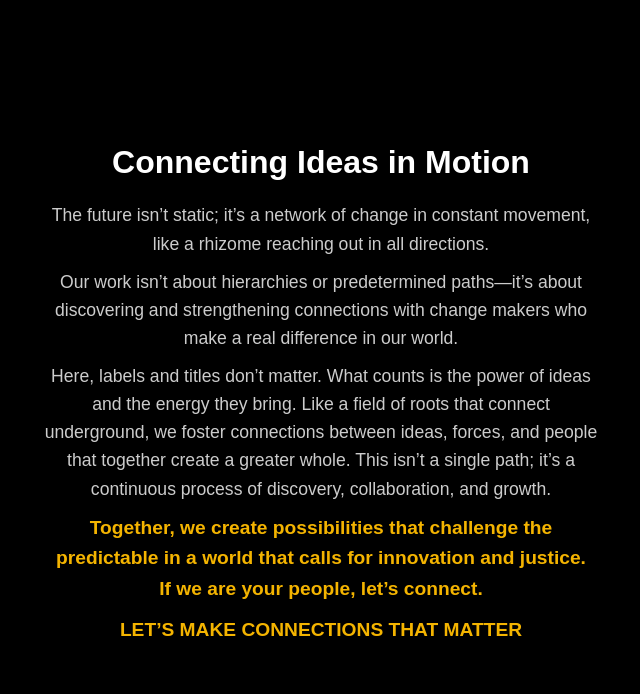
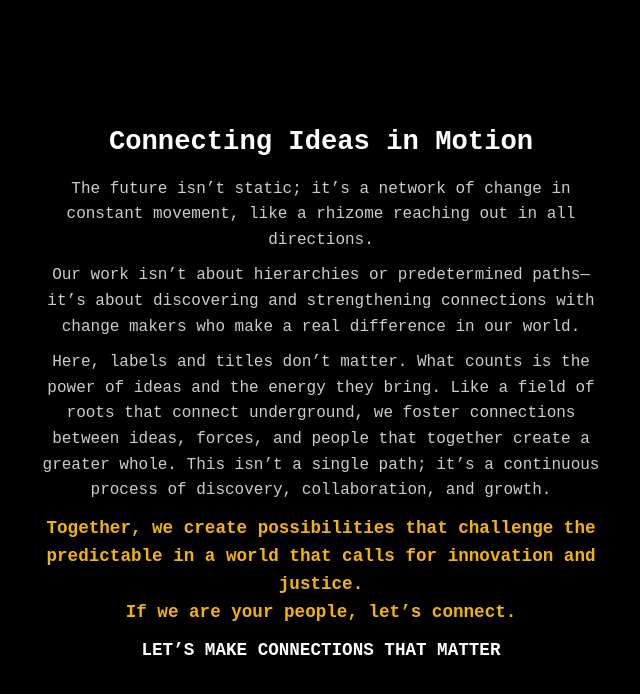
Before and after one commit to Jvoorendonk/sunupnetwork, a plain HTML site: page index.html in a window 1280 px wide. Shown: the whole page, without its empty margins (319-959 px from the left). Drawn offline with Linux system fonts and the light colour scheme.

```diff
--- a/index.html
+++ b/index.html
@@ -11,7 +11,7 @@
             padding: 0;
         }
         body {
-            font-family: Arial, sans-serif;
+            font-family: 'Courier New', monospace; /* Aangepast lettertype */
             background-color: #000;
             color: #fff;
             display: flex;
@@ -27,32 +27,60 @@
             padding: 20px;
             text-align: center;
         }
+        .title-line {
+            display: block;
+        }
+        .title-two-line {
+            display: none;
+        }
         h1 {
             color: #fff;
-            font-size: 2em; /* Flexibele lettergrootte */
+            font-size: 1.7em;
             margin-bottom: 20px;
         }
         p {
             line-height: 1.6;
             color: #ccc;
-            font-size: 1.1em;
+            font-size: 1em;
             margin: 10px 0;
         }
         .highlight {
             font-weight: bold;
-            color: #f4b400; /* Okergeel, aangepast aan het logo */
-            font-size: 1.2em;
+            color: #f4b400; /* Okergeel */
+            font-size: 1.1em;
+        }
+        .highlightw {
+            font-weight: bold;
+            color: #FFFFFF; /* wit */
+            font-size: 1.1em;
+        }
+        /* Styling to switch between one-line and two-line titles */
+        @media (max-width: 600px) {
+            .title-line {
+                display: none;
+            }
+            .title-two-line {
+                display: block;
+            }
         }
     </style>
 </head>
 <body>
     <div class="container">
-        <h1>Connecting Ideas in Motion</h1>
+
+
+        <!-- Two-line title -->
+        <h1 class="title-two-line">
+            <span>Connecting Ideas</span><br>
+            <span>in Motion</span>
+        </h1>
+        <h1 class="title-line">Connecting Ideas in Motion</h1>
+
         <p>The future isn’t static; it’s a network of change in constant movement, like a rhizome reaching out in all directions.</p>
         <p>Our work isn’t about hierarchies or predetermined paths—it’s about discovering and strengthening connections with change makers who make a real difference in our world.</p>
         <p>Here, labels and titles don’t matter. What counts is the power of ideas and the energy they bring. Like a field of roots that connect underground, we foster connections between ideas, forces, and people that together create a greater whole. This isn’t a single path; it’s a continuous process of discovery, collaboration, and growth.</p>
         <p class="highlight">Together, we create possibilities that challenge the predictable in a world that calls for innovation and justice. <br>If we are your people, let’s connect.</p>
-        <p class="highlight">LET’S MAKE CONNECTIONS THAT MATTER</p>
+        <p class="highlightw">LET’S MAKE CONNECTIONS THAT MATTER</p>
     </div>
 </body>
 </html>
```
